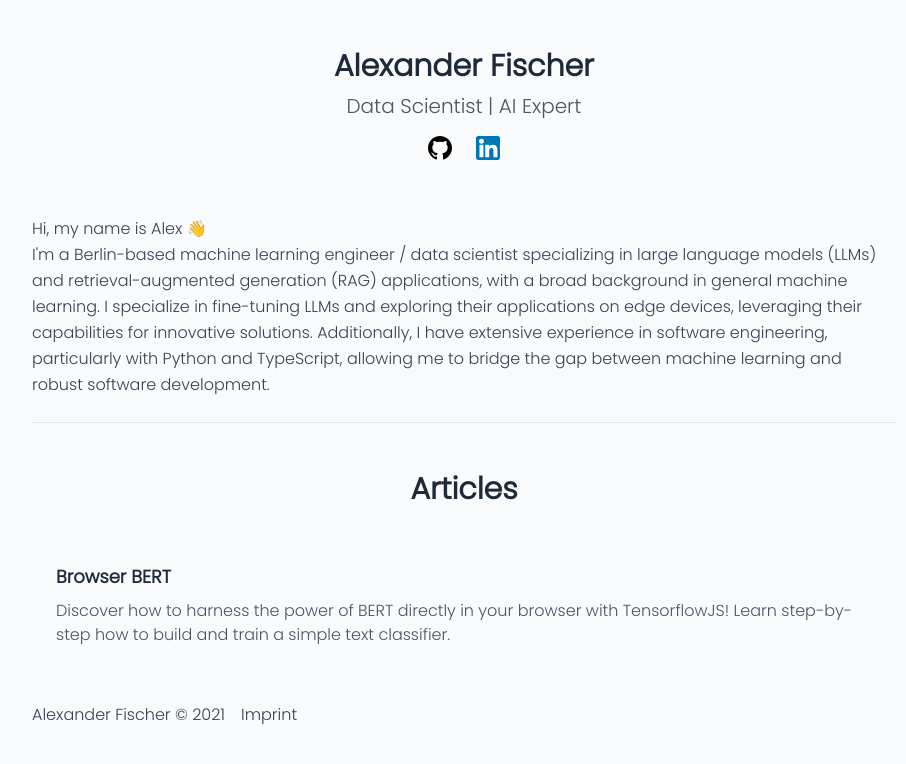
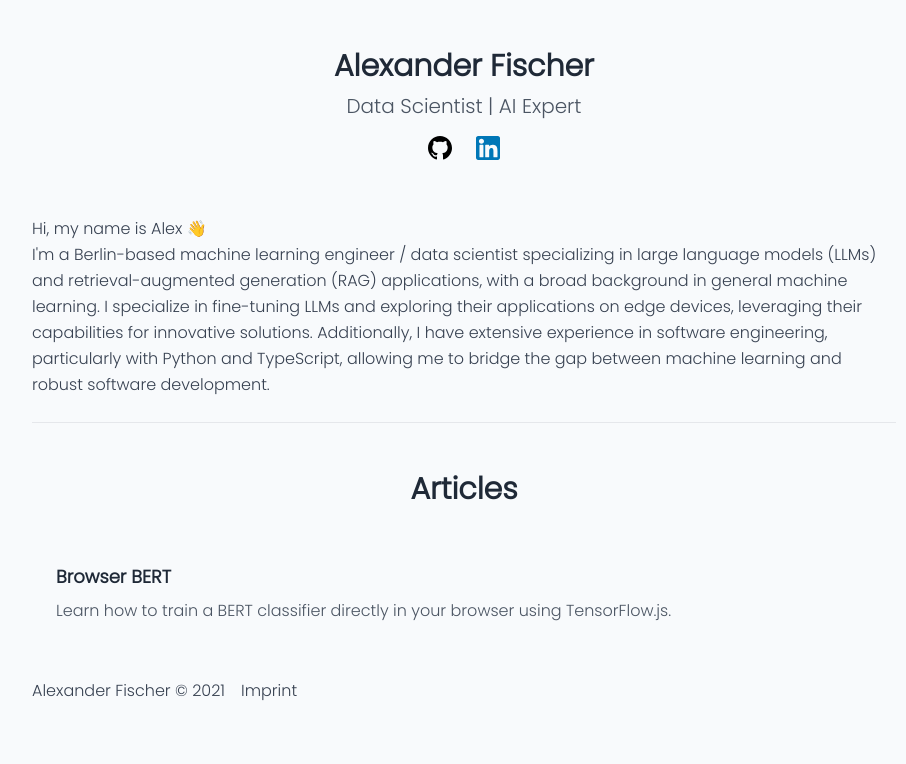
Before and after one commit to alexander-fischer/alexfi.dev, a Next.js app: page / in a window 1280 px wide. Shown: the top 764 px of the page, without its empty margins (176-1082 px from the left). Built offline with nearby package versions, Linux system fonts and the light colour scheme.

Commit message:
Fix code block typing

```diff
--- /dev/null
+++ b/components/blog/MarkdownRenderer.tsx
@@ -0,0 +1,52 @@
+import ReactMarkdown from 'react-markdown'
+import Code from '@/components/elements/Code'
+
+export default function MarkdownRenderer({ content }: { content: string }) {
+    return (
+        <ReactMarkdown
+            components={{
+                h1: (props) => (
+                    <h1
+                        className="text-4xl font-bold text-gray-800 dark:text-gray-100 mb-6"
+                        {...props}
+                    />
+                ),
+                h2: (props) => (
+                    <h2
+                        className="text-3xl font-semibold text-gray-800 dark:text-gray-100 mt-8 mb-4"
+                        {...props}
+                    />
+                ),
+                p: (props) => (
+                    <p
+                        className="mt-6 mb-4 leading-relaxed text-gray-700 dark:text-gray-300"
+                        {...props}
+                    />
+                ),
+                a: ({ node, ...props }) => (
+                    <a
+                        className="underline hover:text-blue-600 dark:hover:text-blue-400"
+                        target="_blank"
+                        rel="noopener noreferrer"
+                        {...props}
+                    />
+                ),
+                code({ node, inline, className, children, ...props }: any) {
+                    const match = /language-(\w+)/.exec(className || '')
+                    return !inline && match ? (
+                        <Code
+                            code={String(children).replace(/\n$/, '')}
+                            language={match[1]}
+                        />
+                    ) : (
+                        <code className={className} {...props}>
+                            {children}
+                        </code>
+                    )
+                },
+            }}
+        >
+            {content}
+        </ReactMarkdown>
+    )
+}
--- a/content/blog/tensorflowjs-bert-train.md
+++ b/content/blog/tensorflowjs-bert-train.md
@@ -1,3 +1,8 @@
+---
+title: "Browser BERT"
+description: "Learn how to train a BERT classifier directly in your browser using TensorFlow.js."
+---
+
 # Train a BERT Classifier in the Browser with TensorFlow.js
 
 In this tutorial, you'll learn how to set up a BERT model using [TensorFlow.js](https://www.tensorflow.org/js), and train a simple spam classifier on top of BERT (using transfer learning) directly in the browser. We will take a model from [HuggingFace](https://huggingface.co/), convert it to be compatible with TensorFlow.js, and train it on a spam/ham dataset twice—once in Python and once in the browser.
--- /dev/null
+++ b/lib/blog.ts
@@ -0,0 +1,33 @@
+import fs from 'fs'
+import path from 'path'
+import matter from 'gray-matter'
+
+export interface PostMeta {
+    slug: string
+    title: string
+    description: string
+}
+
+const postsDirectory = path.join(process.cwd(), 'content/blog')
+
+export function getPostSlugs(): string[] {
+    return fs.readdirSync(postsDirectory)
+        .filter((file) => file.endsWith('.md'))
+        .map((file) => file.replace(/\.md$/, ''))
+}
+
+export function getPostData(slug: string): { meta: PostMeta; content: string } {
+    const fullPath = path.join(postsDirectory, `${slug}.md`)
+    const fileContents = fs.readFileSync(fullPath, 'utf8')
+    const { data, content } = matter(fileContents)
+    const meta: PostMeta = {
+        slug,
+        title: data.title || slug,
+        description: data.description || '',
+    }
+    return { meta, content }
+}
+
+export function getAllPosts(): PostMeta[] {
+    return getPostSlugs().map((slug) => getPostData(slug).meta)
+}
--- a/package.json
+++ b/package.json
@@ -11,6 +11,7 @@
         "@vercel/analytics": "^1.5.0",
         "@vercel/speed-insights": "^1.2.0",
         "autoprefixer": "^10.4.20",
+        "gray-matter": "^4.0.3",
         "next": "^15.4.2",
         "postcss": "^8.4.41",
         "react": "^18.3.1",
--- /dev/null
+++ b/pages/blog/[slug].tsx
@@ -0,0 +1,48 @@
+import Head from 'next/head'
+import Footer from '@/components/footer/Footer'
+import MarkdownRenderer from '@/components/blog/MarkdownRenderer'
+import { getPostSlugs, getPostData, PostMeta } from '@/lib/blog'
+import { GetStaticPaths, GetStaticProps } from 'next'
+
+interface BlogPostProps {
+    content: string
+    meta: PostMeta
+}
+
+export default function BlogPost({ content, meta }: BlogPostProps) {
+    return (
+        <>
+            <Head>
+                <title>{meta.title}</title>
+                {meta.description && (
+                    <meta name="description" content={meta.description} />
+                )}
+            </Head>
+            <main className="min-h-screen">
+                <div className="container mx-auto px-4 md:px-12 max-w-2xl md:max-w-4xl pt-8 md:pt-16 mb-16">
+                    <MarkdownRenderer content={content} />
+                </div>
+                <Footer />
+            </main>
+        </>
+    )
+}
+
+export const getStaticPaths: GetStaticPaths = async () => {
+    const slugs = getPostSlugs()
+    return {
+        paths: slugs.map((slug) => ({ params: { slug } })),
+        fallback: false,
+    }
+}
+
+export const getStaticProps: GetStaticProps = async ({ params }) => {
+    const slug = params?.slug as string
+    const { meta, content } = getPostData(slug)
+    return {
+        props: {
+            meta,
+            content,
+        },
+    }
+}
--- a/pages/blog/tensorflowjs-bert-train.tsx
+++ /dev/null
@@ -1,95 +0,0 @@
-import Code from "@/components/elements/Code"
-import Footer from "@/components/footer/Footer"
-import Head from "next/head"
-import ReactMarkdown from "react-markdown"
-import fs from "fs"
-import path from "path"
-
-interface TFJSBertTrainProps {
-    content: string
-}
-
-export default function TFJSBertTrain({ content }: TFJSBertTrainProps) {
-    return (
-        <>
-            <Head>
-                <title>Browser BERT</title>
-                <meta
-                    name="description"
-                    content="Learn how to train a BERT classifier directly in your browser using TensorFlow.js. This comprehensive tutorial covers setting up BERT, converting models, and training a spam classifier with high accuracy. Ideal for developers looking to explore machine learning applications on the web."
-                />
-            </Head>
-            <main className="min-h-screen">
-                <div className="container mx-auto px-4 md:px-12 max-w-2xl md:max-w-4xl pt-8 md:pt-16 mb-16">
-                    <ReactMarkdown
-                        components={{
-                            h1: (props) => (
-                                <h1
-                                    className="text-4xl font-bold text-gray-800 dark:text-gray-100 mb-6"
-                                    {...props}
-                                />
-                            ),
-                            h2: (props) => (
-                                <h2
-                                    className="text-3xl font-semibold text-gray-800 dark:text-gray-100 mt-8 mb-4"
-                                    {...props}
-                                />
-                            ),
-                            p: (props) => (
-                                <p
-                                    className="mt-6 mb-4 leading-relaxed text-gray-700 dark:text-gray-300"
-                                    {...props}
-                                />
-                            ),
-                            a: ({ node, ...props }) => (
-                                <a
-                                    className="underline hover:text-blue-600 dark:hover:text-blue-400"
-                                    target="_blank"
-                                    rel="noopener noreferrer"
-                                    {...props}
-                                />
-                            ),
-                            code({
-                                node,
-                                inline,
-                                className,
-                                children,
-                                ...props
-                            }: any) {
-                                const match = /language-(\w+)/.exec(
-                                    className || ""
-                                )
-                                return !inline && match ? (
-                                    <Code
-                                        code={String(children).replace(
-                                            /\n$/,
-                                            ""
-                                        )}
-                                        language={match[1]}
-                                    />
-                                ) : (
-                                    <code className={className} {...props}>
-                                        {children}
-                                    </code>
-                                )
-                            },
-                        }}
-                    >
-                        {content}
-                    </ReactMarkdown>
-                </div>
-
-                <Footer />
-            </main>
-        </>
-    )
-}
-
-export async function getStaticProps() {
-    const filePath = path.join(
-        process.cwd(),
-        "content/blog/tensorflowjs-bert-train.md"
-    )
-    const content = await fs.promises.readFile(filePath, "utf8")
-    return { props: { content } }
-}
--- a/pages/index.tsx
+++ b/pages/index.tsx
@@ -2,8 +2,14 @@ import BlogPreview from "@/components/blog/BlogPreview"
 import Divider from "@/components/elements/Divider"
 import Footer from "@/components/footer/Footer"
 import Head from "next/head"
+import { GetStaticProps } from "next"
+import { getAllPosts, PostMeta } from "@/lib/blog"
 
-export default function Home() {
+interface HomeProps {
+    posts: PostMeta[]
+}
+
+export default function Home({ posts }: HomeProps) {
     return (
         <>
             <Head>
@@ -73,11 +79,14 @@ export default function Home() {
                     </div>
 
                     <div className="mt-8 grid grid-cols-1 gap-8">
-                        <BlogPreview
-                            link="/blog/tensorflowjs-bert-train"
-                            title="Browser BERT"
-                            description="Discover how to harness the power of BERT directly in your browser with TensorflowJS! Learn step-by-step how to build and train a simple text classifier."
-                        />
+                        {posts.map((post) => (
+                            <BlogPreview
+                                key={post.slug}
+                                link={`/blog/${post.slug}`}
+                                title={post.title}
+                                description={post.description}
+                            />
+                        ))}
                     </div>
                 </div>
 
@@ -86,3 +95,12 @@ export default function Home() {
         </>
     )
 }
+
+export const getStaticProps: GetStaticProps = async () => {
+    const posts = getAllPosts()
+    return {
+        props: {
+            posts,
+        },
+    }
+}
```
Also changed, not shown: 1 other file (tests, documents, lock files or other folders).
